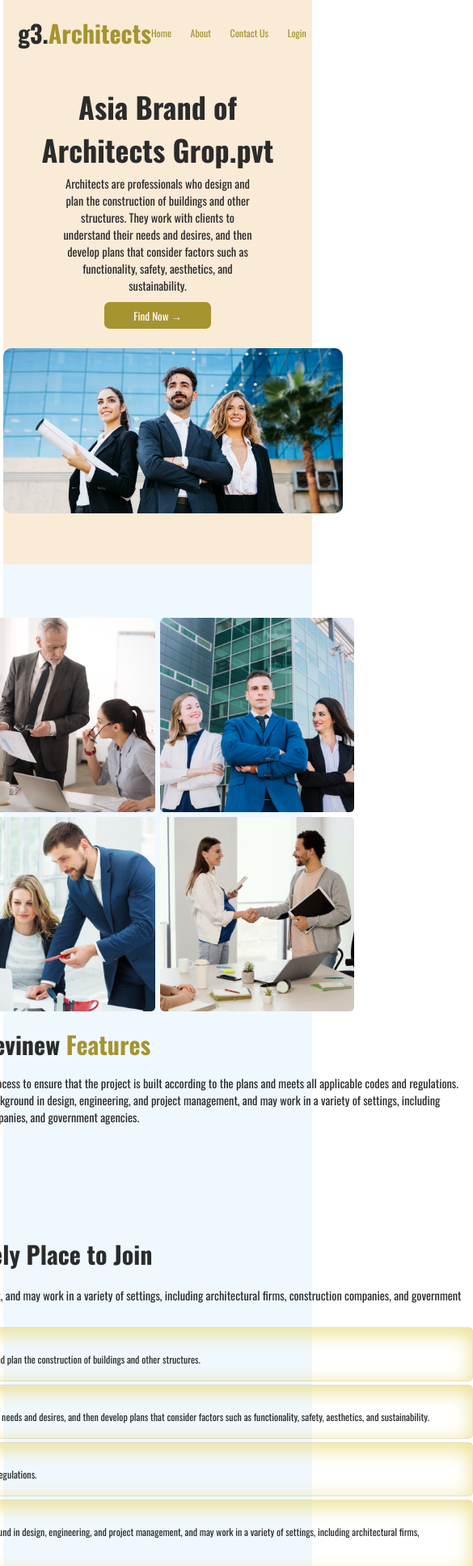
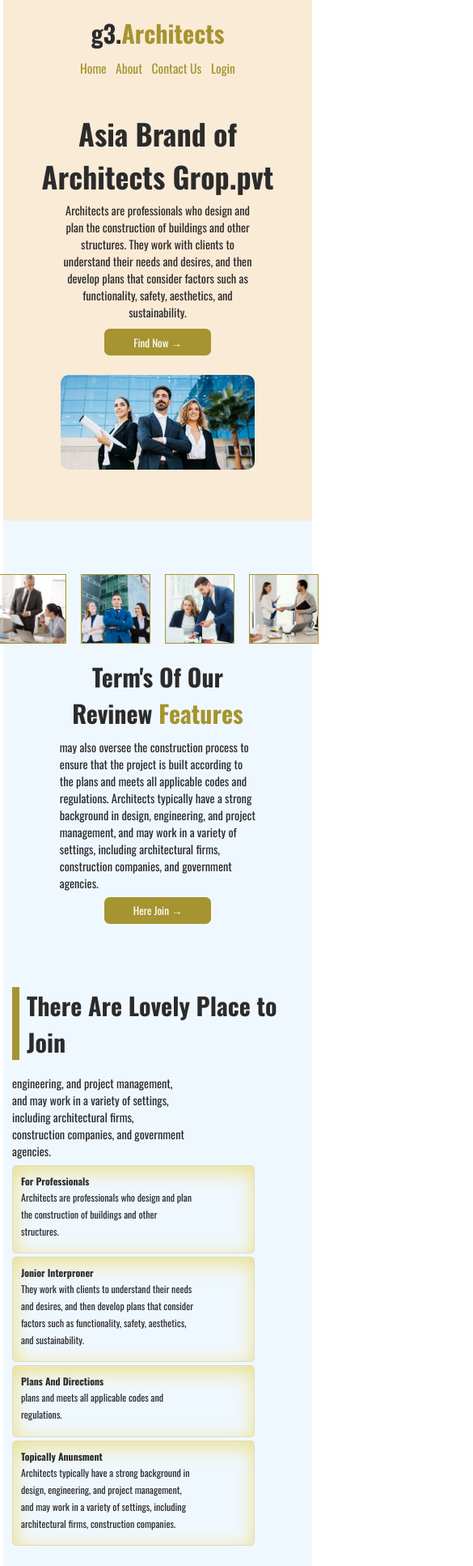
Before and after one commit to 14HAK/g3_architects, a plain HTML site: page index.html in a window 390 px wide. Shown: the top 1934 px of the page at 81% size, 585 px wide, since content can reach past the window. Drawn offline with nearby package versions, Linux system fonts and the light colour scheme.

Commit message:
responsive at 1200 to 340

```diff
--- a/assets/css/default.css
+++ b/assets/css/default.css
@@ -20,7 +20,7 @@ body {
 
 .container {
   width: 98%;
-  font-size: 12px;
+  font-size: 16px;
   background-color: antiquewhite;
   margin: 0 auto;
 }
--- a/assets/css/responsive.css
+++ b/assets/css/responsive.css
@@ -1,118 +1,173 @@
-/* // Extra small devices (portrait phones, less than 576px) */
-/* // No media query since this is the default in Bootstrap */
-/* Extra small devices (phones, 600px and down) */
-
-@media only screen and (max-width: 360px) {
+@media (max-width: 1200px) {
   .container {
-    width: 98%;
-    font-size: 12px;
+    font-size: 14px;
   }
-
-  .imageHead img {
-    width: 30em;
+  .right img {
+    width: 40em;
   }
 }
 
-@media only screen and (max-width: 440px) {
+@media (max-width: 992px) {
   .container {
-    width: 98%;
-    font-size: 12px;
+    font-size: 13px;
   }
-
-  .imageHead img {
+  .right img {
     width: 35em;
+  }
+  .big {
+    bottom: -75px;
+    height: 4em !important;
+    width: 8em !important;
+    font-size: 2em !important;
+  }
+  .factHead {
+    padding-left: 20em;
   }
 }
 
-@media only screen and (max-width: 600px) {
+@media (max-width: 768px) {
   .container {
-    width: 98%;
     font-size: 12px;
+  }
+  .manubar {
+    flex-direction: column;
+  }
+  h3 {
+    margin-bottom: 1em;
+  }
+  .manus ul li a {
+    font-size: 1.3em;
+  }
+  .teamWork {
+    flex-direction: column;
+  }
+  .galary {
+    grid-template-columns: repeat(4, 1fr);
+    column-gap: 1.5em;
+  }
+  .galary img {
+    width: 13em;
+    border: 0.1em solid #a59430;
+  }
+  h3 {
+    margin-bottom: 0.3em;
+  }
+  .feture h3 {
+    padding-bottom: 0;
+  }
+  .feture {
+    align-items: center;
+    width: 70%;
+    padding-top: 1.5em;
+  }
+  .new {
+    padding-bottom: 5em;
+  }
+  .moreFeture {
+    flex-direction: column;
+  }
+  .left {
+    width: 45em;
+    margin-bottom: 2em;
+  }
+  .factSign {
+    flex-wrap: wrap;
+    justify-content: space-around;
+  }
+  .sep {
+    width: 23em;
+    margin-bottom: 1em;
+  }
+  .factHead {
+    padding-left: 15em;
+  }
+  .sponsors img {
+    width: 8em;
   }
 }
 
-/* Medium devices (landscape tablets, 768px and up) */
-@media only screen and (max-width: 768px) {
+@media (max-width: 576px) {
   .container {
-    width: 98%;
     font-size: 12px;
   }
-  .teamWork {
-    display: flex;
-    flex-direction: column;
-    justify-content: space-evenly;
-    align-items: center;
-  }
-  .feture {
-    width: 55em;
-    margin-bottom: 1.5em;
-  }
-  .galary {
-    margin-bottom: 1.5em;
+  .imageHead img {
+    width: 40em;
   }
   .galary img {
-    width: 15em;
+    width: 10em;
+    grid-template-columns: repeat(2, 1fr);
   }
-  .moreFeture {
-    display: flex;
-    flex-direction: column;
-    justify-content: center;
-    align-items: center;
+  .sep {
+    width: 35em;
   }
-
-  .left {
-    width: 60em;
-    margin-bottom: 1.5em;
+  .factHead {
+    padding-left: 5em;
+    margin-top: 4em;
+    margin-bottom: 3em;
+  }
+  .sponsors {
+    width: 40em;
+    padding-bottom: 0;
+  }
+  .sponsors img {
+    width: 6em;
   }
 }
 
-/* Large devices (laptops/desktops, 992px and up) */
-@media only screen and (max-width: 992px) {
+@media (max-width: 440px) {
   .container {
-    width: 98%;
     font-size: 12px;
   }
-  .teamWork {
-    display: flex;
-    flex-direction: column;
-    justify-content: space-evenly;
-    align-items: center;
-  }
-  .feture {
-    width: 65em;
-    margin-bottom: 1.5em;
-  }
-  .galary {
-    margin-bottom: 1.5em;
+  .imageHead img {
+    width: 20em;
   }
   .galary img {
+    width: 7em;
+  }
+  .detailCard {
+    width: 25em;
+  }
+  .left p {
+    width: 15em;
+  }
+  .factHead {
+    padding-left: 5em;
+    width: 20rem;
+  }
+  .sponsors {
+    width: 0;
+  }
+  .right img {
+    width: 25em;
+  }
+  .left {
+    width: 30em;
+  }
+  .sep {
     width: 20em;
   }
-  .moreFeture {
-    display: flex;
-    flex-direction: column;
-    justify-content: center;
-    align-items: center;
+  .sponsors {
+    display: block;
   }
-
-  .left {
-    width: 65em;
-    margin-bottom: 1.5em;
+  .sponsors img {
+    display: none;
   }
 }
 
-/* Extra large devices (large laptops and desktops, 1200px and up) */
-@media only screen and (min-width: 1200px) {
+@media (max-width: 340px) {
   .container {
-    width: 98%;
-    font-size: 14px;
+    font-size: 12px;
+  }
+  .left {
+    width: 25em;
+  }
+  .galary {
+    grid-template-columns: repeat(2, 1fr);
+  }
+  .factHead {
+    width: 27em;
+  }
+  .right img {
+    width: 20em;
   }
 }
-
-/* Extra large devices (large laptops and desktops, 1200px and up) */
-@media only screen and (min-width: 1300px) {
-  .container {
-    width: 98%;
-    font-size: 16px;
-  }
-}
--- a/assets/css/style.css
+++ b/assets/css/style.css
@@ -207,6 +207,7 @@
 
 .sponsors img {
   filter: brightness(0) invert(0.5);
+  width: 10em;
 }
 
 /* footer section  */
```
